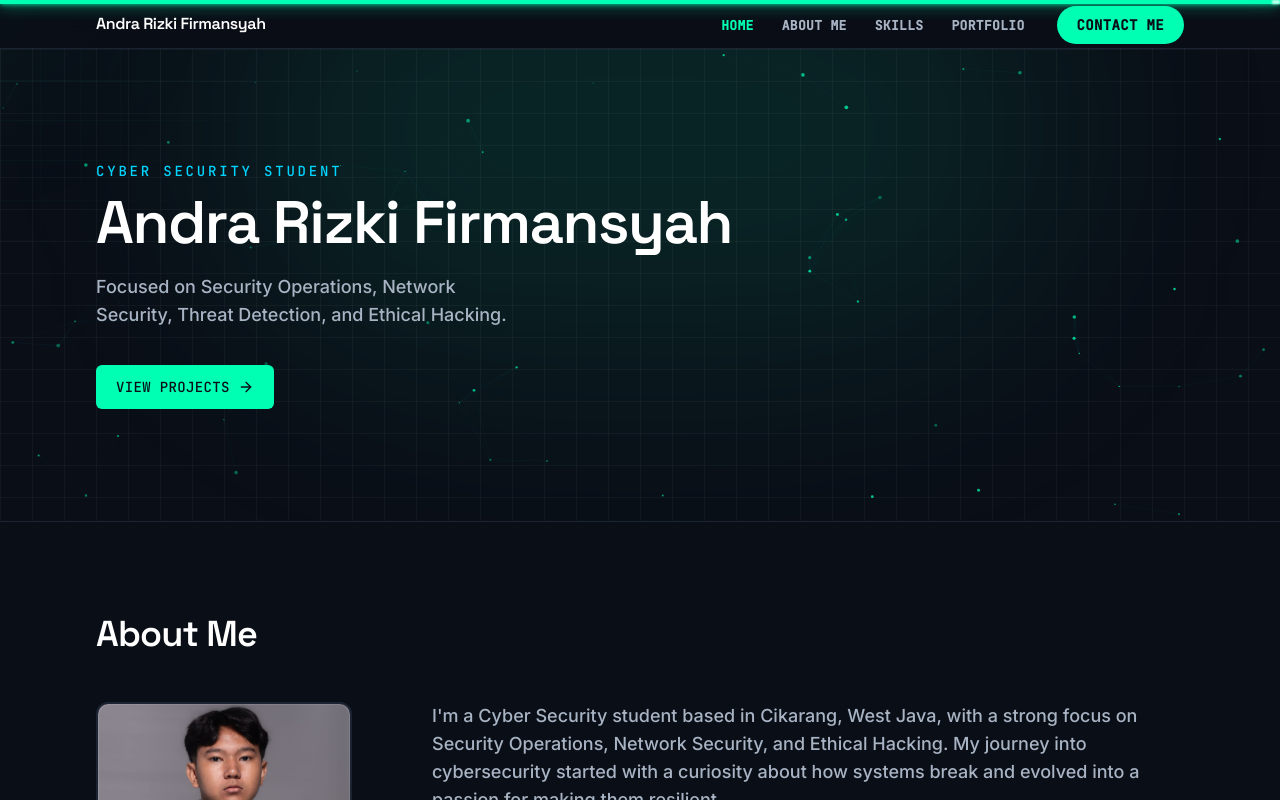
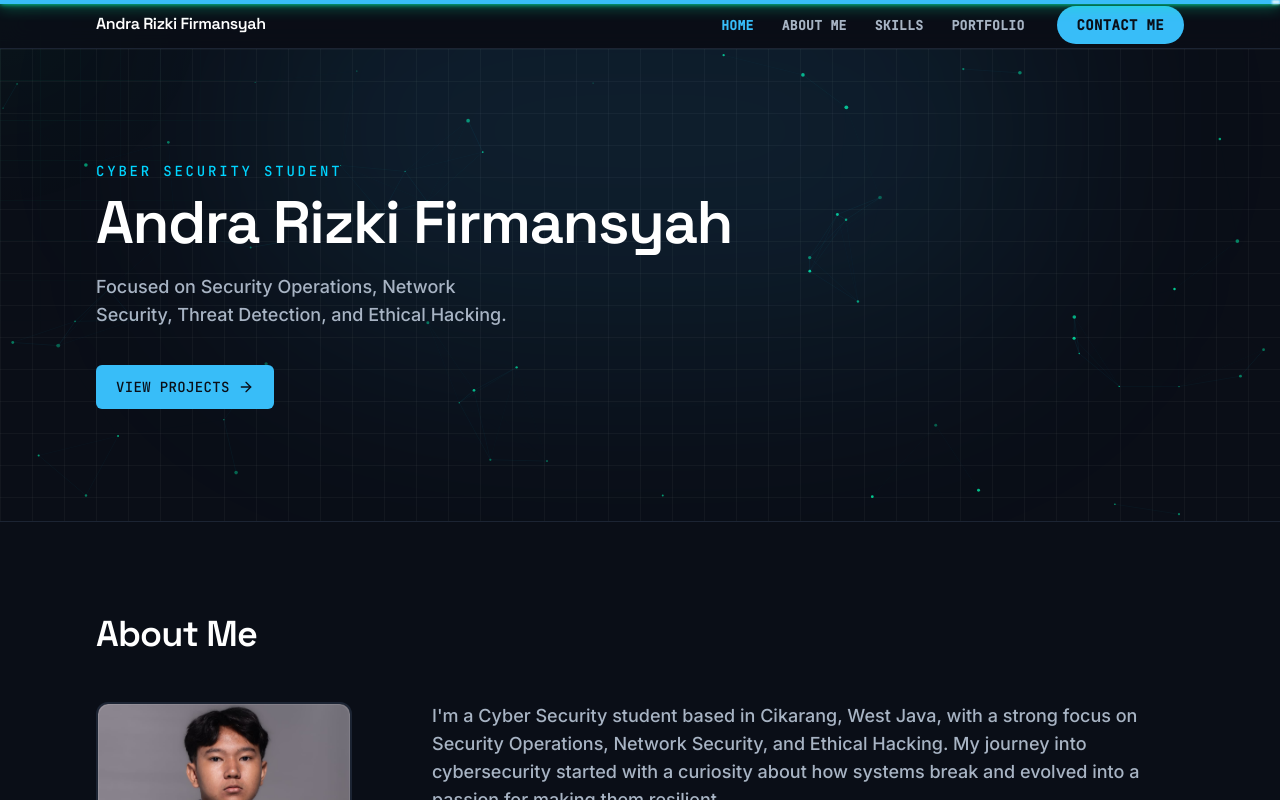
Before and after one commit to ndragood/portofolio, a Next.js app: page / in a window 1280 px wide. Shown: the top 800 px of the page. Built offline with nearby package versions, Linux system fonts and the light colour scheme.

Commit message:
perbaikan warna

```diff
--- a/src/components/layout/footer.tsx
+++ b/src/components/layout/footer.tsx
@@ -47,8 +47,7 @@ export function Footer() {
     <footer className="border-t border-line">
       <div className="mx-auto flex max-w-6xl flex-col items-center gap-4 px-4 py-8 sm:flex-row sm:justify-between sm:px-6 lg:px-8">
         <p className="font-mono text-xs text-ink-faint">
-          © {new Date().getFullYear()} {siteConfig.name}. Built for the field,
-          not the resume.
+          © {new Date().getFullYear()} {siteConfig.name}
         </p>
 
         <ul className="flex items-center gap-5">
--- a/tailwind.config.ts
+++ b/tailwind.config.ts
@@ -13,8 +13,8 @@ const config: Config = {
         line: "#1C2433",
         // Signal colors (from brief)
         primary: {
-          DEFAULT: "#00FFB2",
-          dim: "#00B280",
+          DEFAULT: "#38BDF8",
+          dim: "#0284C7",
         },
         secondary: {
           DEFAULT: "#00D4FF",
```
